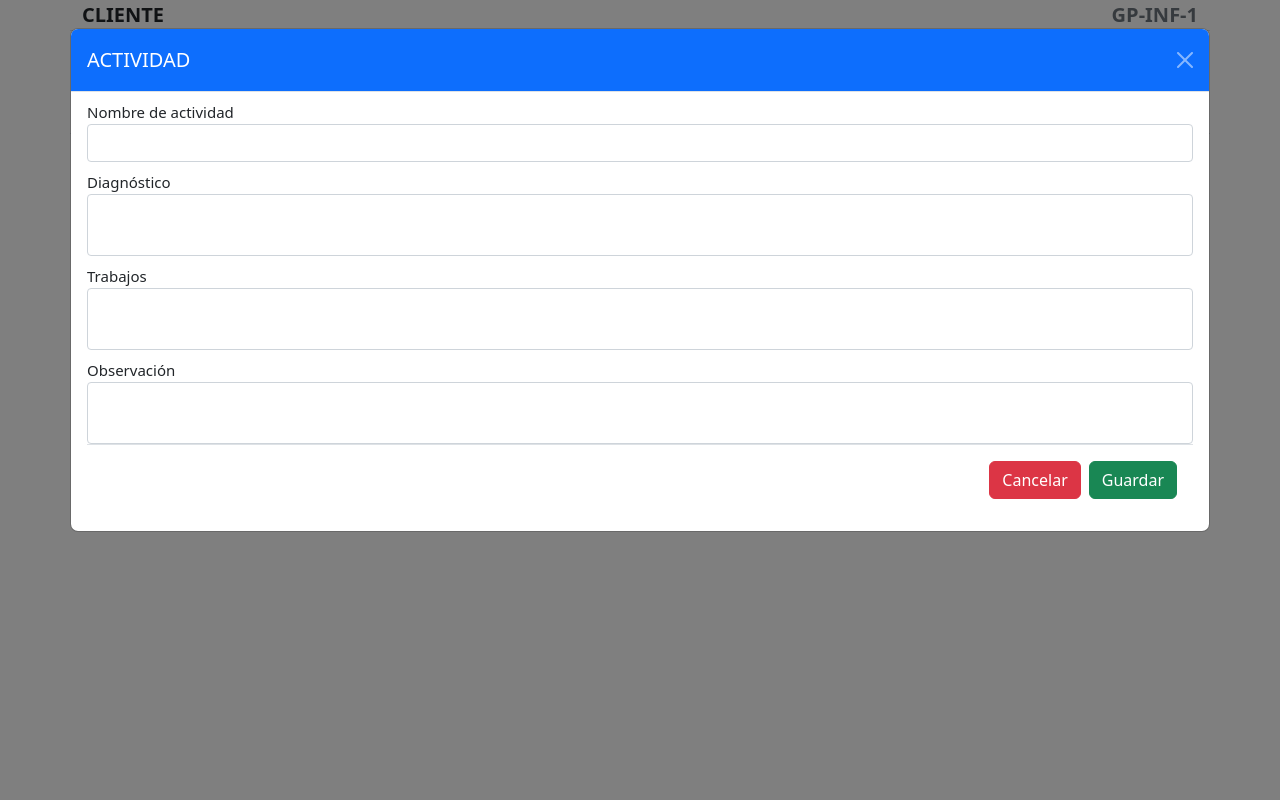
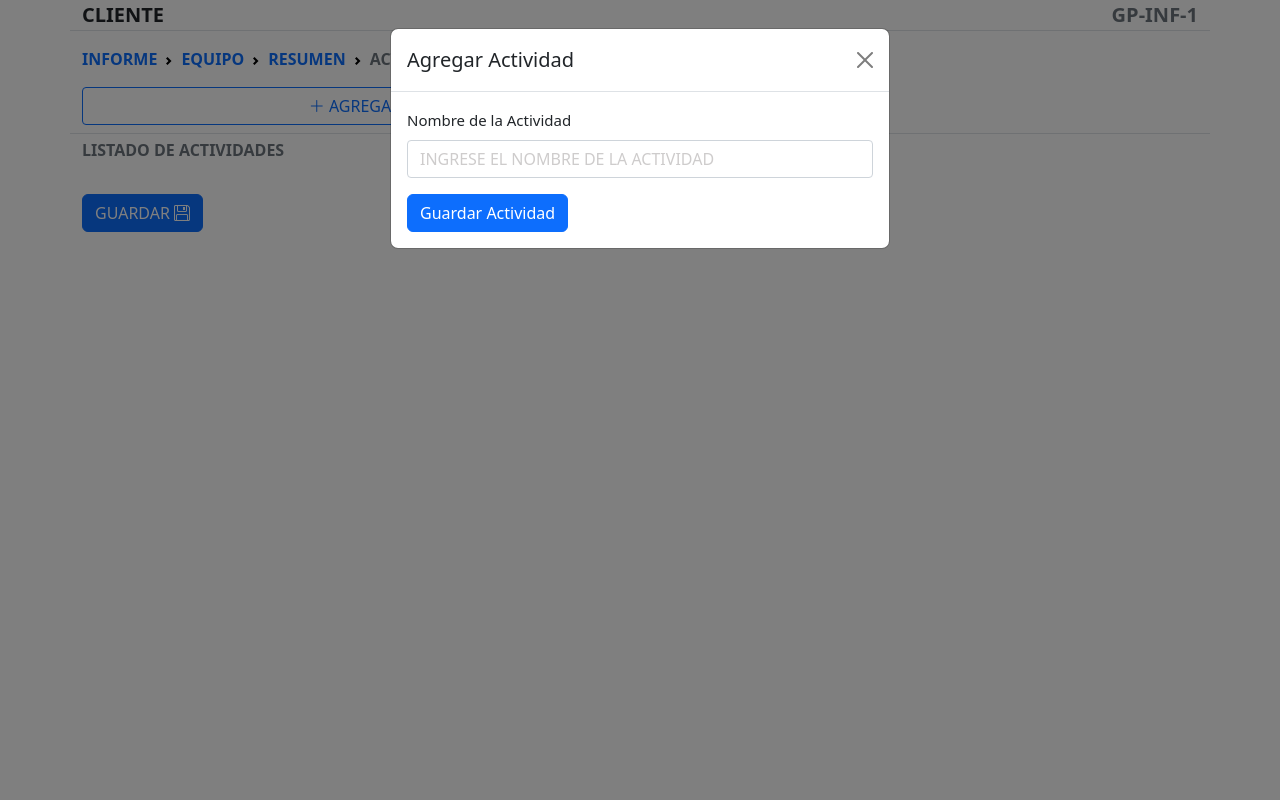
Before and after one commit to juanjociber/SISGEIN, a PHP site: page /actividad.php in a window 1280 px wide, after a click on "AGREGAR". Run offline with PHP 8.4, Linux system fonts and the light colour scheme.

Commit message:
agregando actividades y subactividades

```diff
--- a/gesman/actividad.php
+++ b/gesman/actividad.php
@@ -186,7 +186,7 @@
 
       <div class="row mb-1 border-bottom">
           <div class="col-6 mb-2">
-              <button type="button" class="btn btn-outline-primary form-control text-uppercase" data-bs-toggle="modal" data-bs-target="#actividadModal" data-bs-whatever="@mdo"><i class="bi bi-plus-lg"></i> Agregar</button>
+              <button type="button" class="btn btn-outline-primary form-control text-uppercase" data-bs-toggle="modal" data-bs-target="#actividadModal" data-bs-whatever="@mdo" id="agregarActividad"><i class="bi bi-plus-lg"></i> Agregar</button>
           </div>
       </div>
 
@@ -207,7 +207,7 @@
       </div>
 
       <!--MODAL-->
-      <div class="modal fade" id="actividadModal" tabindex="-1" aria-labelledby="actividadModalLabel" aria-hidden="true">
+      <!-- <div class="modal fade" id="actividadModal" tabindex="-1" aria-labelledby="actividadModalLabel" aria-hidden="true">
         <div class="modal-dialog modal-xl">
           <div class="modal-content">
             <div class="modal-header bg-primary text-white">
@@ -215,7 +215,7 @@
               <button type="button" class="btn-close btn-close-white" data-bs-dismiss="modal" aria-label="Close"></button>
             </div>
           <div class="modal-body">
-            <!--ACTIVIDAD-->
+
           <div class="row g-3">
               <div class="col-12 mt-2">
                 <label for="nombreActId" class="form-label mb-0">Nombre de actividad</label>
@@ -240,30 +240,75 @@
             </div>
           </div>
         </div>
+      </div> -->
+
+
+      <!-- Modal para agregar actividades y subactividades -->
+<div class="modal fade" id="actividadModal" tabindex="-1" aria-labelledby="actividadModalLabel" aria-hidden="true">
+  <div class="modal-dialog">
+    <div class="modal-content">
+      <div class="modal-header">
+        <h5 class="modal-title" id="actividadModalLabel">Agregar Actividad</h5>
+        <button type="button" class="btn-close" data-bs-dismiss="modal" aria-label="Close"></button>
       </div>
+      <div class="modal-body">
+        <div class="mb-3">
+          <label for="nombreActId" class="form-label">Nombre de la Actividad</label>
+          <input type="text" class="form-control" id="nombreActId" placeholder="Ingrese el nombre de la actividad">
+        </div>
+        <button id="guardarActividad" class="btn btn-primary">Guardar Actividad</button>
+        <div id="subactividadFields" class="mt-3" style="display: none;">
+          <label for="nombreSubActId" class="form-label">Nombre de la Subactividad</label>
+          <input type="text" class="form-control" id="nombreSubActId" placeholder="Ingrese el nombre de la subactividad">
+          <button id="guardarSubactividad" class="btn btn-secondary mt-2">Guardar Subactividad</button>
+        </div>
+      </div>
+    </div>
+  </div>
+</div>
+
+
+
     </div><!--FIN CONTAINER-->
 
     <script src="https://cdn.jsdelivr.net/npm/bootstrap@5.2.3/dist/js/bootstrap.bundle.min.js" integrity="sha384-kenU1KFdBIe4zVF0s0G1M5b4hcpxyD9F7jL+jjXkk+Q2h455rYXK/7HAuoJl+0I4" crossorigin="anonymous"></script>
 
     <script>
-      document.addEventListener('DOMContentLoaded', function() {
+      document.addEventListener('DOMContentLoaded', () => {
     const rootAccordion = document.getElementById('contenedor-accordion');
-        const levels = 8; // Define cuántos niveles de subactividades deseas
-        crearAccordion(rootAccordion, 'Mantenimiento preventivo, cambio de aceite lubricante de transmision.', levels, 1);
 
+    // Manejar el guardado de la actividad
     document.getElementById('guardarActividad').addEventListener('click', function() {
         const nombreActividad = document.querySelector('#nombreActId').value;
-          console.log('Nuevo nombre: ', nombreActividad );
-          crearAccordion(rootAccordion, `${nombreActividad}`, levels, 1);
+        if (nombreActividad.trim() === '') return; // No hacer nada si el campo está vacío
+
+        // AGREGANDO NUEVA ACTIVIDAD
+        crearAccordion(rootAccordion, `${nombreActividad}`, 1);
+
         document.querySelector('#nombreActId').value = '';
         const modal = bootstrap.Modal.getInstance(document.getElementById('actividadModal'));
         modal.hide();
+    });
 
+    // Manejar el guardado de la subactividad
+    document.getElementById('guardarSubactividad').addEventListener('click', function() {
+        const nombreSubactividad = document.querySelector('#nombreSubActId').value;
+        if (nombreSubactividad.trim() === '') return; // No hacer nada si el campo está vacío
+
+        const currentActivityId = document.querySelector('#actividadModal').getAttribute('data-current-activity-id');
+        const activityElement = document.querySelector(`#collapse-${currentActivityId} .accordion-body`);
+
+        // AGREGAR SUBACTIVIDAD
+        crearAccordion(activityElement, `${nombreSubactividad}`, 1);
+
+        document.querySelector('#nombreSubActId').value = '';
+        document.querySelector('#subactividadFields').style.display = 'none';
+        const modal = bootstrap.Modal.getInstance(document.getElementById('actividadModal'));
+        modal.hide();
     });
 });
-      /*cuando le doy click al boton guardar los campos de modal se deben limpiar y cerrar el modal, te paso todo mi codigo y estoy trabajando con bootstrap*/
 
-      const crearAccordion = (parentElement, actividad, levels, level) =>{
+const crearAccordion = (parentElement, actividad, level) => {
     const idUnico = Math.random().toString(36).substring(2, 7); // ID único para evitar colisiones
 
     const accordionItem = document.createElement('div');
@@ -289,7 +334,7 @@
     const botonesDiv = document.createElement('div');
     botonesDiv.className = 'accordion-botones';
     botonesDiv.innerHTML = `
-          <i class="bi bi-plus-lg icono" data-bs-toggle="modal" data-bs-target="#actividadModal"></i>
+      <i class="bi bi-plus-lg icono icono-agregar" data-id="${idUnico}" data-bs-toggle="modal" data-bs-target="#actividadModal"></i>
       <i class="bi bi-pencil-square icono" data-bs-toggle="modal" data-bs-target="#actividadModal"></i>
       <div id="cargar-archivo${idUnico}" style="display: none;">
         <input type="file" id="file-input${idUnico}" accept="image/*" />
@@ -314,22 +359,26 @@
     const bodyDiv = document.createElement('div');
     bodyDiv.className = 'accordion-body accordion-body--mod';
 
-        bodyDiv.innerHTML = '<div class="imagenes-actividad"></div></div>'; // Contenedor para las imágenes
+    bodyDiv.innerHTML = '<div class="imagenes-actividad"></div>'; // Contenedor para las imágenes
 
-
-        if (level < levels) {
-            crearAccordion(bodyDiv, `Subactividad ${level + 1}`, levels, level + 1);
-        }
     collapseDiv.appendChild(bodyDiv);
     accordionItem.appendChild(collapseDiv);
     parentElement.appendChild(accordionItem);
+
+    // Agregar evento para agregar subactividades
+    const addSubActivityIcon = botonesDiv.querySelector('.icono-agregar');
+    addSubActivityIcon.addEventListener('click', function() {
+        // Mostrar el campo para ingresar subactividad en el modal
+        document.querySelector('#subactividadFields').style.display = 'block';
+        // Establecer el ID de la actividad actual en el modal
+        document.querySelector('#actividadModal').setAttribute('data-current-activity-id', idUnico);
+    });
 
     // Verificar si el input existe antes de agregar el event listener
     const fileInput = document.getElementById(`file-input${idUnico}`);
     if (fileInput) {
         fileInput.addEventListener('change', function(e) {
             const fileList = e.target.files;
-                  console.log(fileList)
             const imageContainer = bodyDiv.querySelector('.imagenes-actividad');
             for (let i = 0; i < fileList.length; i++) {
                 const file = fileList[i];
@@ -364,18 +413,19 @@
             }
         });
     }
-      }
+};
 
 document.addEventListener('click', (e) => {
-      if(e.target.classList.contains('icono-cargar')) {
+    if (e.target.classList.contains('icono-cargar')) {
         const id = e.target.getAttribute('data-id');
         const fileInput = document.getElementById(id);
-        if(fileInput){
+        if (fileInput) {
             fileInput.click();
-          console.log(fileInput);
         }
     }
 });
+
+
     </script>
 
   </body>
```
Also changed, not shown: js/test.js (+18 -21 lines). Lines whose indentation alone changed are shown as unchanged.
